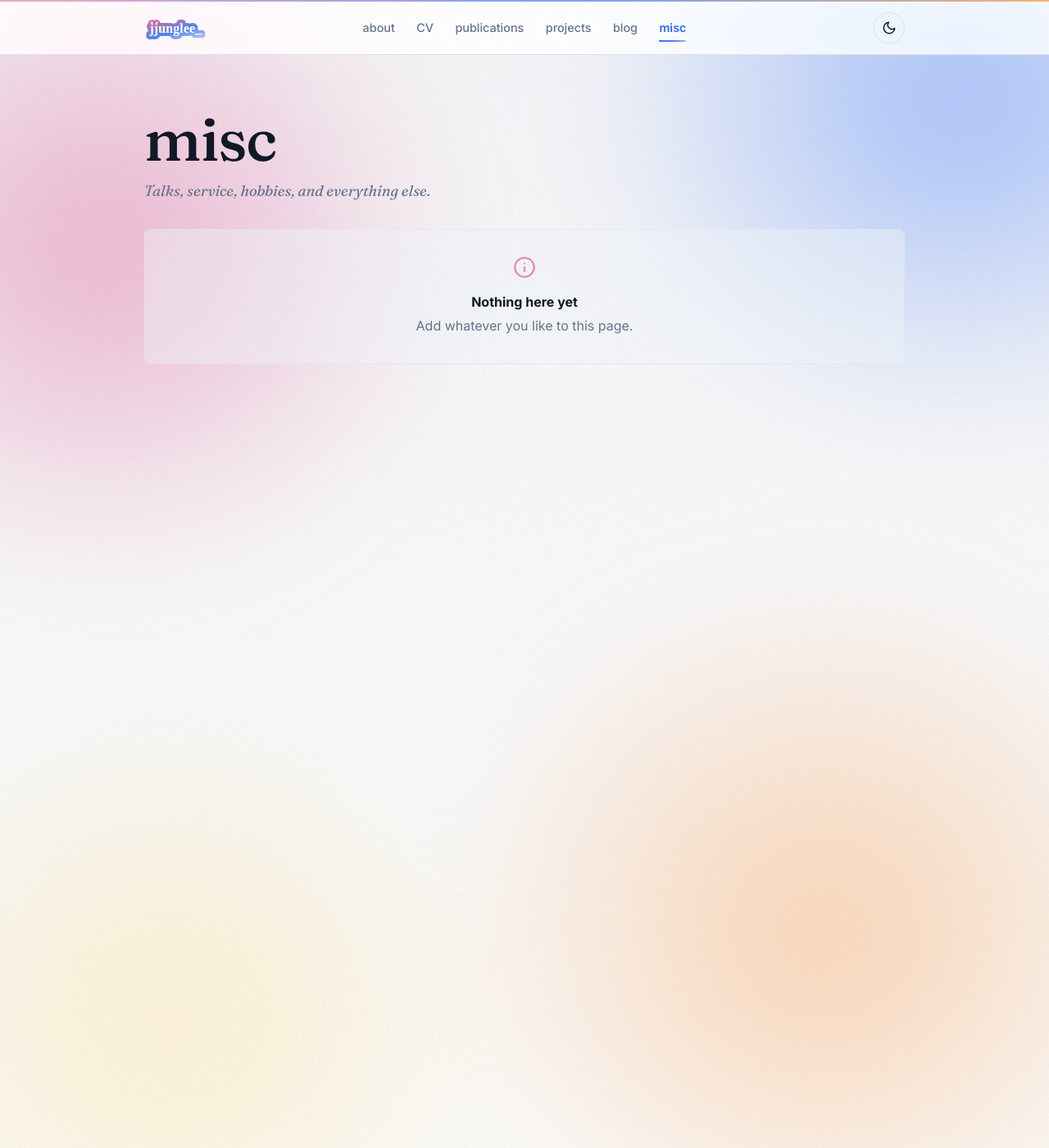
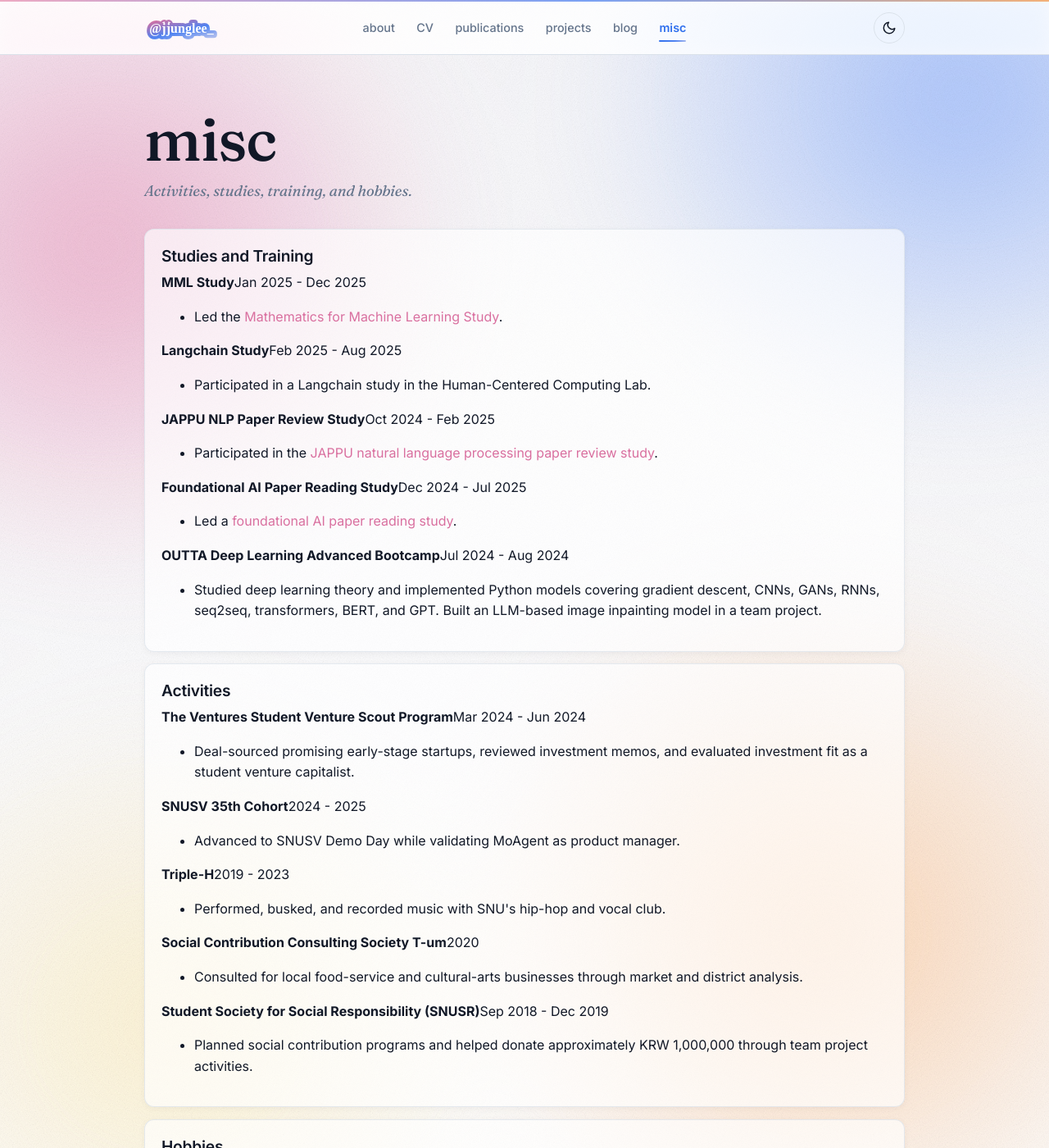
Before and after one commit to leejungp2/leejungp2.github.io, a Jekyll site: the page built from _pages/misc.md, in a window 1280 px wide and 1400 px high. Shown: the whole window at 82% size. Built offline with Jekyll 4.4.1, drawn with Linux system fonts in a browser that asks for light colours; some of the changed text lies outside the part shown.

```diff
--- a/_pages/misc.md
+++ b/_pages/misc.md
@@ -2,14 +2,62 @@
 layout: page
 title: misc
 permalink: /misc/
-description: Talks, service, hobbies, and everything else. <!-- TODO -->
+description: Activities, studies, training, and hobbies.
 ---
 
-<!-- TODO: anything that doesn't fit elsewhere — talks, awards, teaching,
-     service, reading list, photography, etc. -->
+<div class="soft-list misc-list">
+  <section class="soft-item misc-section-studies">
+    <h3>Studies and Training</h3>
+    <p><span class="entry-head"><strong>MML Study</strong><span class="entry-date">Jan 2025 - Dec 2025</span></span></p>
+    <ul class="cv-bullets">
+      <li>Led the <a href="https://pinnate-emoji-c00.notion.site/mml-study?source=copy_link" target="_blank" rel="noopener">Mathematics for Machine Learning Study</a>.</li>
+    </ul>
+    <p><span class="entry-head"><strong>Langchain Study</strong><span class="entry-date">Feb 2025 - Aug 2025</span></span></p>
+    <ul class="cv-bullets">
+      <li>Participated in a Langchain study in the Human-Centered Computing Lab.</li>
+    </ul>
+    <p><span class="entry-head"><strong>JAPPU NLP Paper Review Study</strong><span class="entry-date">Oct 2024 - Feb 2025</span></span></p>
+    <ul class="cv-bullets">
+      <li>Participated in the <a href="https://github.com/NLP-Study-JAPPU" target="_blank" rel="noopener">JAPPU natural language processing paper review study</a>.</li>
+    </ul>
+    <p><span class="entry-head"><strong>Foundational AI Paper Reading Study</strong><span class="entry-date">Dec 2024 - Jul 2025</span></span></p>
+    <ul class="cv-bullets">
+      <li>Led a <a href="https://app.notion.com/p/9700208b26784e2e9c04f92e2893663e?pvs=21" target="_blank" rel="noopener">foundational AI paper reading study</a>.</li>
+    </ul>
+    <p><span class="entry-head"><strong>OUTTA Deep Learning Advanced Bootcamp</strong><span class="entry-date">Jul 2024 - Aug 2024</span></span></p>
+    <ul class="cv-bullets">
+      <li>Studied deep learning theory and implemented Python models covering gradient descent, CNNs, GANs, RNNs, seq2seq, transformers, BERT, and GPT. Built an LLM-based image inpainting model in a team project.</li>
+    </ul>
+  </section>
 
-<div class="empty-state">
-  <svg class="empty-icon" viewBox="0 0 24 24" fill="none" stroke="currentColor" stroke-width="2" stroke-linecap="round" stroke-linejoin="round" aria-hidden="true"><circle cx="12" cy="12" r="10"/><path d="M12 16v-4M12 8h.01"/></svg>
-  <strong>Nothing here yet</strong>
-  Add whatever you like to this page.
+  <section class="soft-item misc-section-activities">
+    <h3>Activities</h3>
+    <p><span class="entry-head"><strong>The Ventures Student Venture Scout Program</strong><span class="entry-date">Mar 2024 - Jun 2024</span></span></p>
+    <ul class="cv-bullets">
+      <li>Deal-sourced promising early-stage startups, reviewed investment memos, and evaluated investment fit as a student venture capitalist.</li>
+    </ul>
+    <p><span class="entry-head"><strong>SNUSV 35th Cohort</strong><span class="entry-date">2024 - 2025</span></span></p>
+    <ul class="cv-bullets">
+      <li>Advanced to SNUSV Demo Day while validating MoAgent as product manager.</li>
+    </ul>
+    <p><span class="entry-head"><strong>Triple-H</strong><span class="entry-date">2019 - 2023</span></span></p>
+    <ul class="cv-bullets">
+      <li>Performed, busked, and recorded music with SNU's hip-hop and vocal club.</li>
+    </ul>
+    <p><span class="entry-head"><strong>Social Contribution Consulting Society T-um</strong><span class="entry-date">2020</span></span></p>
+    <ul class="cv-bullets">
+      <li>Consulted for local food-service and cultural-arts businesses through market and district analysis.</li>
+    </ul>
+    <p><span class="entry-head"><strong>Student Society for Social Responsibility (SNUSR)</strong><span class="entry-date">Sep 2018 - Dec 2019</span></span></p>
+    <ul class="cv-bullets">
+      <li>Planned social contribution programs and helped donate approximately KRW 1,000,000 through team project activities.</li>
+    </ul>
+  </section>
+
+  <section class="soft-item misc-section-hobbies">
+    <h3>Hobbies</h3>
+    <ul class="cv-bullets">
+      <li>I still make music sometimes on <a href="https://soundcloud.com/jjunglee" target="_blank" rel="noopener">SoundCloud</a>.</li>
+    </ul>
+  </section>
 </div>
```
Also changed, not shown: _pages/about.md (+10 -7 lines), _pages/publications.md (+29 -12 lines), assets/img/IMG_9374.jpg (added), assets/img/logo.svg.
